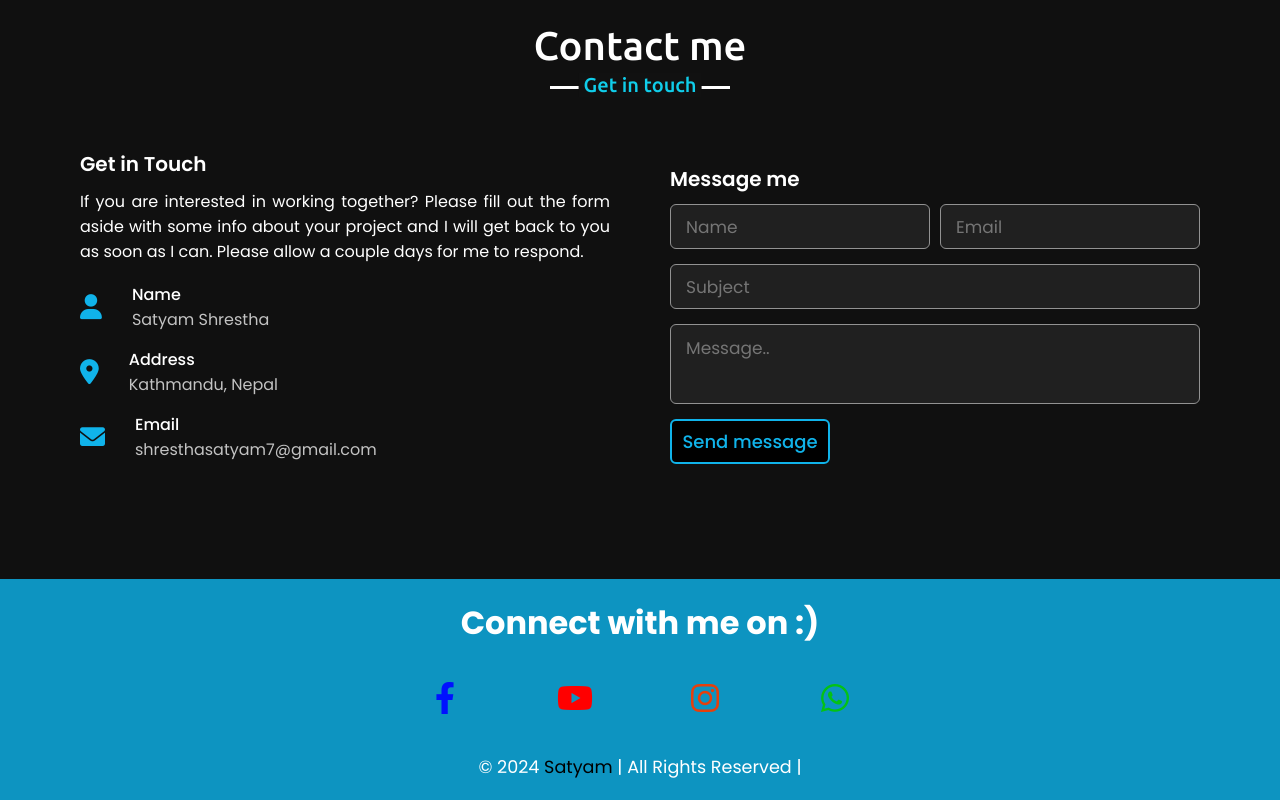
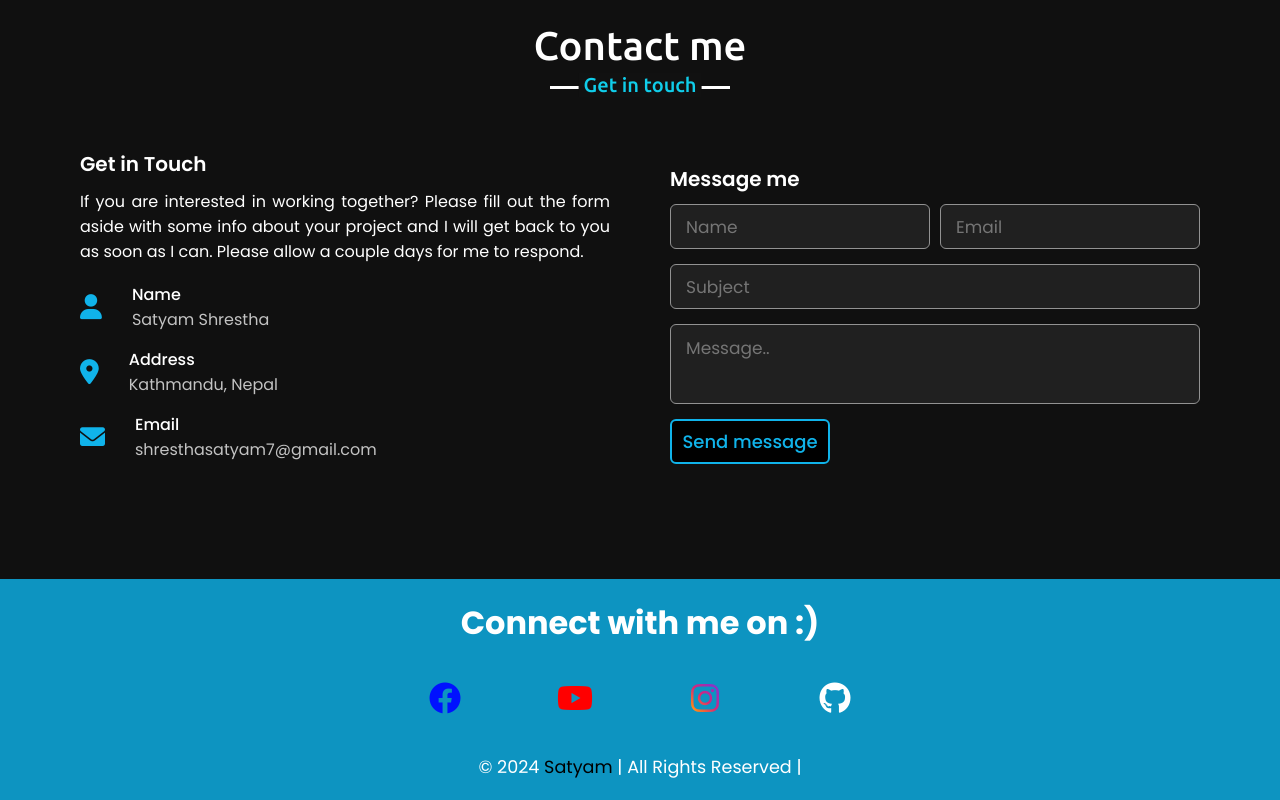
Before and after one commit to satyamshrestha/satyamshrestha.github.io, a plain HTML site: page index.html in a window 1280 px wide. Shown: the part 3246-4046 px from the top of the page. Drawn offline with nearby package versions, Linux system fonts and the light colour scheme.

Commit message:
Update index.html

```diff
--- a/index.html
+++ b/index.html
@@ -58,7 +58,7 @@
             <div class="home-content">
                 <div class="text-1">Turning code into creativity! I'm</div>
                 <div class="text-2">Satyam Shrestha</div>
-                <div class="text-3">And I'm a<span class="typing"></span></div>
+                <div class="text-3">And I'm a <span class="typing"></span></div>
                 <div class="classbox">
                     <a href="#">Ready?</a>
                 </div>
@@ -292,7 +292,7 @@
             <!-- facebook  -->
             <li style="--clr:#0011ff;">
                 <a href="https://www.facebook.com/mesat.shrestha" target="-blank"><i
-                        class="fa-brands fa-facebook-f"></i>
+                        class="fa-brands fa-facebook"></i>
                 </a>
             </li>
             <!-- youtube  -->
@@ -300,13 +300,13 @@
                 <a href="https://www.youtube.com/@WizWatch" target="-blank"><i class="fa-brands fa-youtube"></i></a>
             </li>
             <!-- Instagram  -->
-            <li style="--clr:#e73f0c;">
-                <a href="https://www.instagram.com/_zuzzledoka_" target="-blank"><i
+            <li style="--clr: linear-gradient(45deg, #feda75, #fa7e1e, #d62976, #962fbf, #4f5bd5);;">
+                <a href="https://www.instagram.com/_zuzzledoka_" target="-blank" style="background-image: var(--clr); -webkit-background-clip: text; color: transparent;"><i
                         class="fa-brands fa-instagram"></i></a>
             </li>
-            <!-- Whatsapp  -->
-            <li style="--clr:#04c214;">
-                <a href="#"><i class="fa-brands fa-whatsapp"></i></a>
+            <!-- Github  -->
+            <li style="--clr:#ffffff;">
+                <a href="https://github.com/satyamshrestha"><i class="fa-brands fa-github"></i></a>
             </li>
         </ul>
 
```
